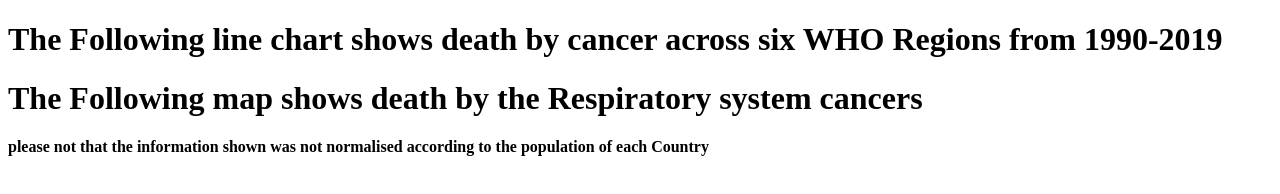
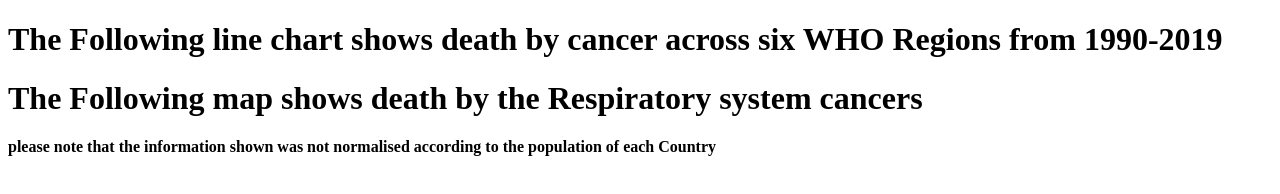
Before and after one commit to Vimbainashe01/FIT3179, a plain HTML site: page index.html in a window 1280 px wide. Drawn offline with Linux system fonts and the light colour scheme; a script that the page names is missing.

Commit message:
Update index.html

```diff
--- a/index.html
+++ b/index.html
@@ -20,5 +20,5 @@
 
 <div id="map">
 </div>
-<h4> please not that the information shown was not normalised according to the population of each Country </h4>
+<h4> please note that the information shown was not normalised according to the population of each Country </h4>
 </body>
```
